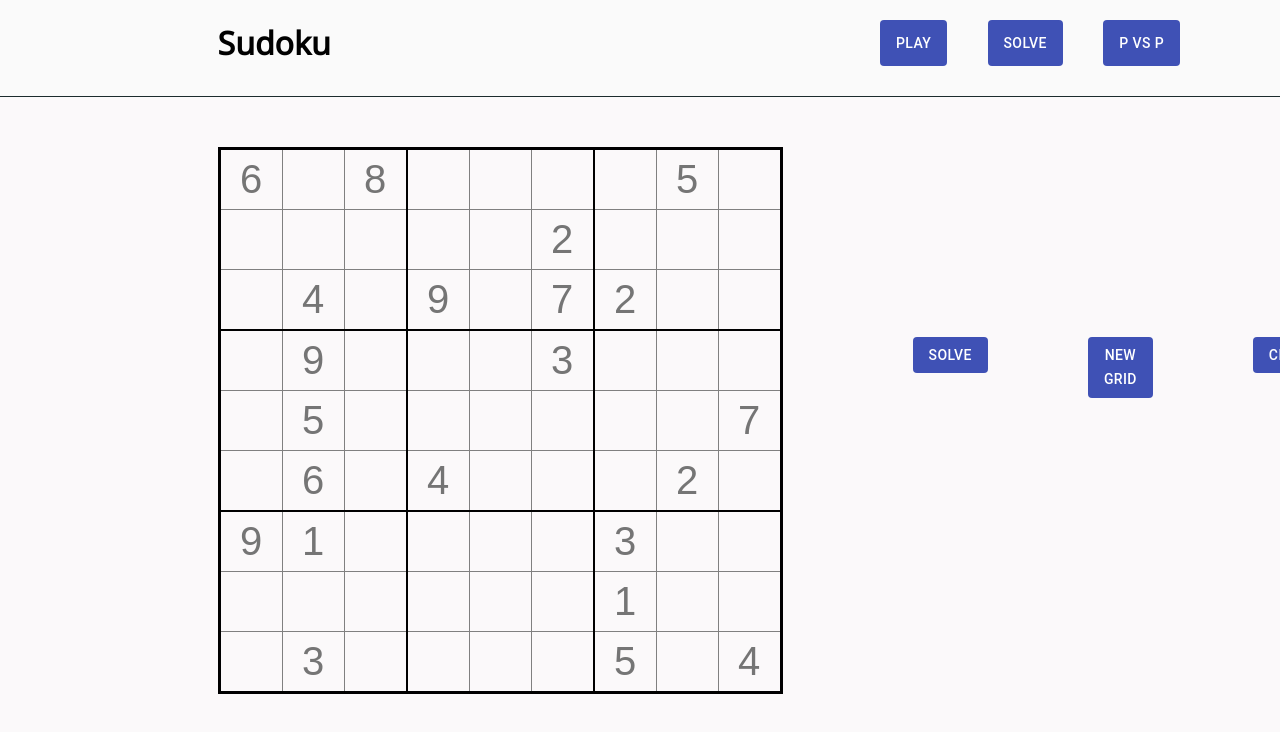
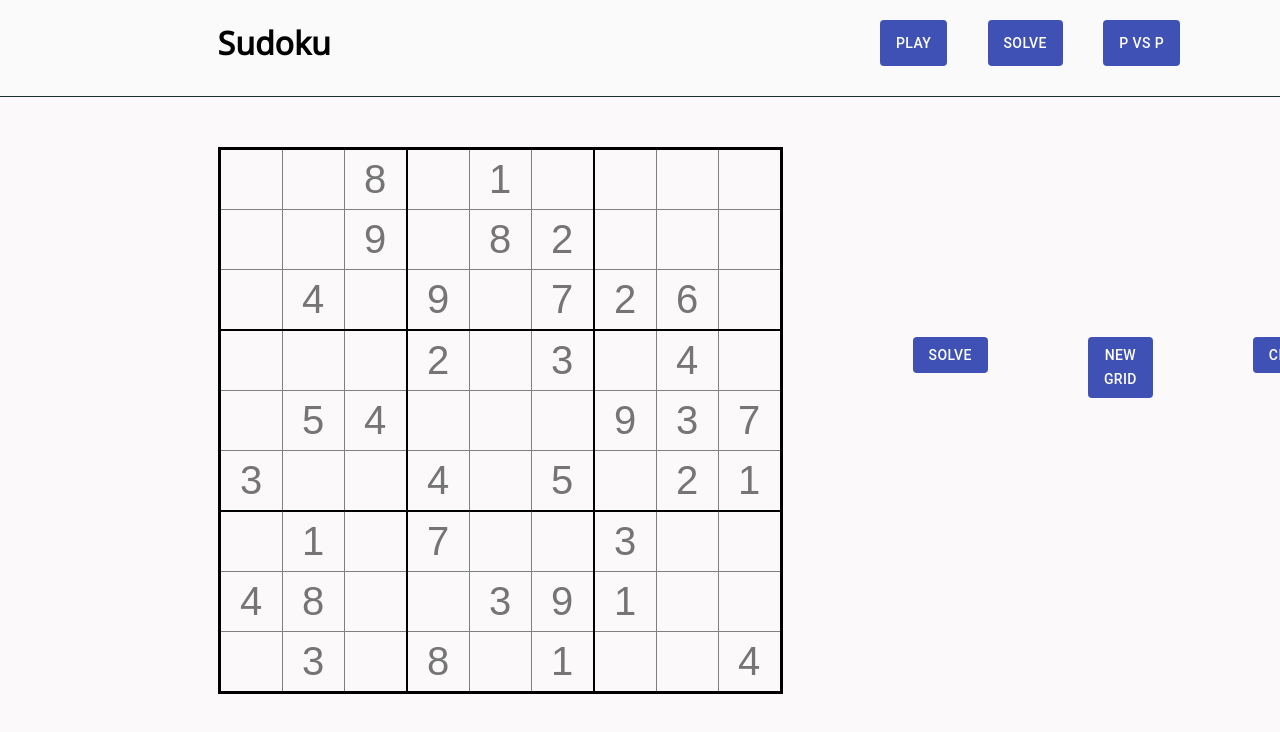
Before and after one commit to legendsovermyths/Soduku_WebApp, a React (Create React App) app: page / in a window 1280 px wide. Shown: the top 732 px of the page. Built offline with nearby package versions, Linux system fonts and the light colour scheme.

Commit message:
change number

```diff
--- a/src/SudokuGrid.js
+++ b/src/SudokuGrid.js
@@ -7,7 +7,7 @@ function generateInitialSudoku() {
   var grid = Array(9)
     .fill()
     .map(() => Array(9).fill(0));
-  grid = generateSudoku(grid, 59);
+  grid = generateSudoku(grid, 46);
   return grid;
 }
 function SudokuGrid() {
```
